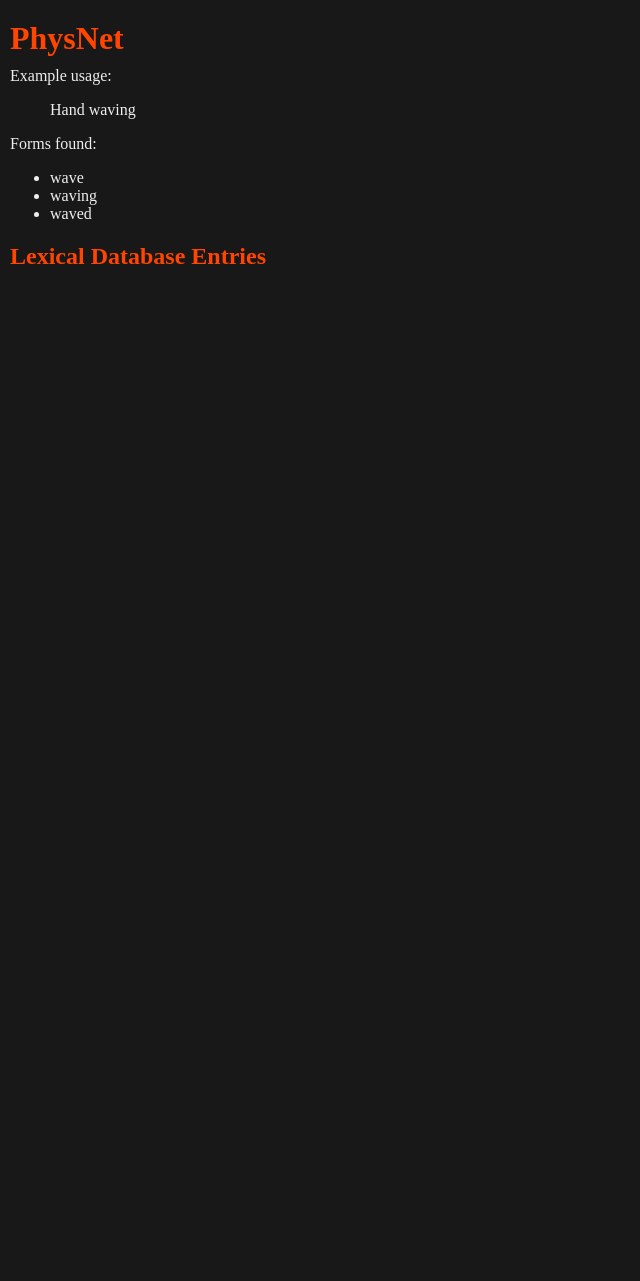
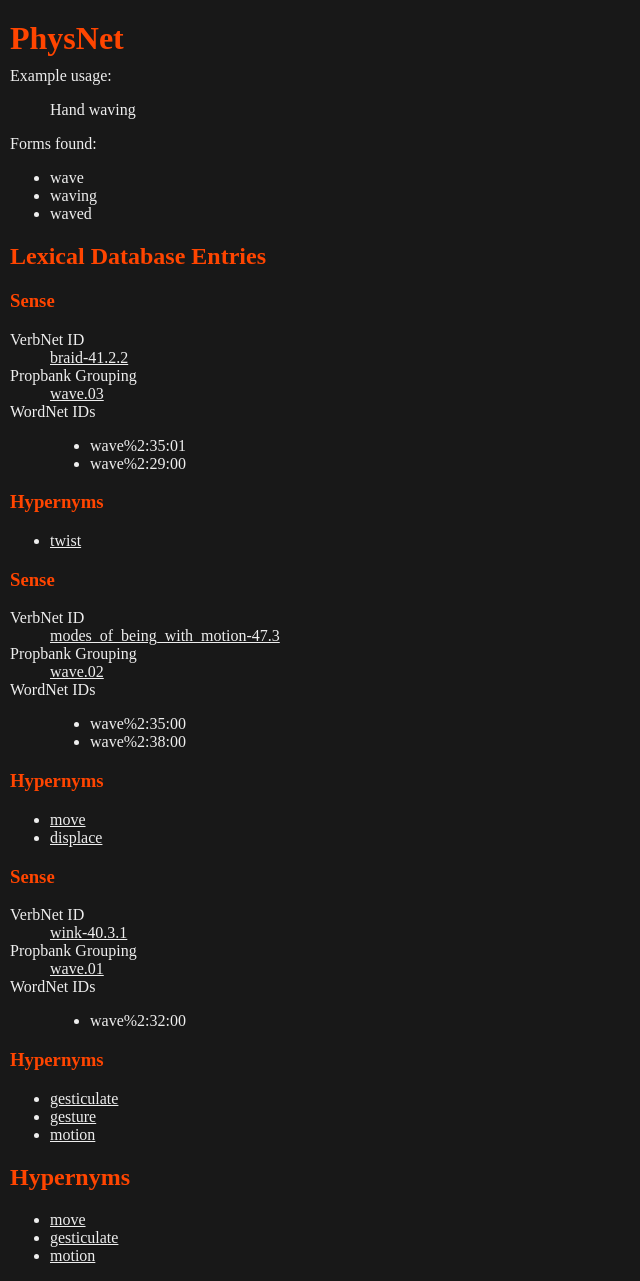
Before and after one commit to JessFairbairn/PhysNet, a Flask app: page /directory/wave in a window 1280 px wide. Shown: the whole page, without its empty margins (0-640 px from the left). Before the commit the page ends 264 px from the top, so only its background shows below. Run offline with Flask 2, Linux system fonts and the light colour scheme.

```diff
--- a/web/app.py
+++ b/web/app.py
@@ -34,7 +34,8 @@ def home():
 @app.route('/directory/')
 def directory():
     verb_list = directory_service.get_verb_list()
-    return render_template('directory.html', verb_list=verb_list)
+    verb_directory = directory_service.get_verb_details()
+    return render_template('directory.html', verb_list=verb_list, directory = verb_directory)
 
 @app.route('/directory/<verb>')
 def verb_entry(verb:str):
--- a/web/services/directory_service.py
+++ b/web/services/directory_service.py
@@ -40,6 +40,10 @@ def get_verb(verb: str):
 
         return verb_def
 
+def get_verb_details():
+    static = _get_static_folder()
+    with open(f"{static}/results.json", "r") as tempFile:
+        return json.load(tempFile)
 
 def get_verb_list():
     static = _get_static_folder()
--- a/web/static/style.css
+++ b/web/static/style.css
@@ -34,7 +34,7 @@ a:hover{
     color:lightseagreen;
 }
 
-*{background-color:#181818}
+html,body{background-color:#181818}
 
 table,td,tr,th{
     border-color: #eee;
--- a/web/templates/entry.html
+++ b/web/templates/entry.html
@@ -23,35 +23,56 @@ Forms found:
 {%endif%}
 
 <h2>Lexical Database Entries</h2>
+{% for sense in data.database_ids %}
+    {% if sense.verbnet or sense.propbank or sense.wordnet %}
+    <h3>Sense</h3>
     <dl>
-  {% if data.database_ids.verbnet %}
+        {% if sense.verbnet %}
         <dt>VerbNet ID</dt>
         <dd>
-    <a href="https://verbs.colorado.edu/verb-index/vn3.3/vn/{{data.database_ids.verbnet}}.php">
-      {{data.database_ids.verbnet }}
+          <a href="https://verbs.colorado.edu/verb-index/vn3.3/vn/{{sense.verbnet}}.php">
+            {{sense.verbnet }}
           </a>
         </dd>
         {%endif%}
 
-  {% if data.database_ids.propbank %}
+        {% if sense.propbank %}
         <dt>Propbank Grouping</dt>
         <dd>
-    <a href="http://verbs.colorado.edu/propbank/framesets-english-aliases/{{data.database_ids.propbank.split('.')[0]}}.html">
-      {{data.database_ids.propbank }}
+          <a href="http://verbs.colorado.edu/propbank/framesets-english-aliases/{{sense.propbank.split('.')[0]}}.html">
+            {{sense.propbank }}
           </a>
         </dd>
         {%endif%}
 
-  {% if data.database_ids.wordnet %}
+        {% if sense.wordnet %}
         <dt>WordNet IDs</dt>
         <dd>
           <ul>
-      {% for sense in data.database_ids.wordnet %}
+            {% for sense in sense.wordnet %}
             <li>{{sense}}</li>
             {% endfor %}
           </ul>
         </dd>
         {%endif%}
     </dl>
+    <h3>Hypernyms</h3>
+    <ul>
+        {% for form in sense.hypernyms %}
+        <li><a href="{{form}}">{{form}}</a></li>
+        {% endfor %}
+    </ul>
+    {%endif%}
+
+{% endfor %}
+
+{% if data.hypernyms %}
+    <h2>Hypernyms</h2>
+    <ul>
+        {% for form in data.hypernyms %}
+        <li><a href="{{form}}">{{form}}</a></li>
+        {% endfor %}
+    </ul>
+{%endif%}
 
 {% endblock %}
```
Also changed, not shown: web/templates/directory.html (+7 -3 lines). Lines whose indentation alone changed are shown as unchanged.
